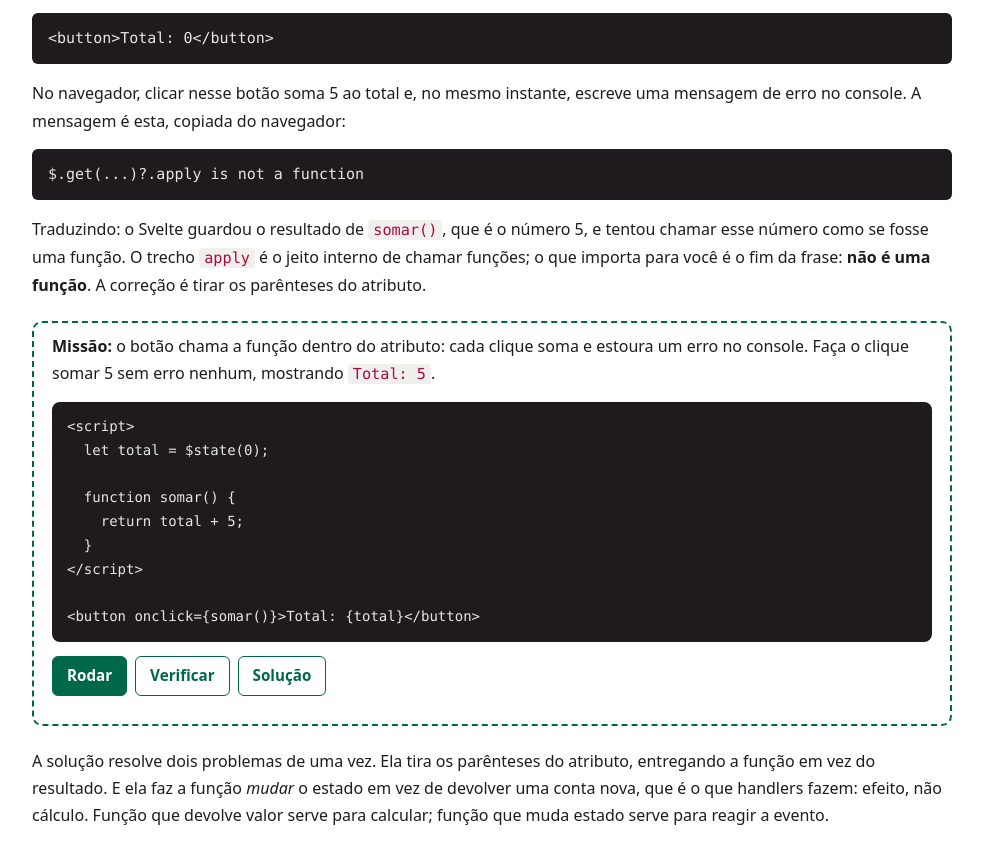
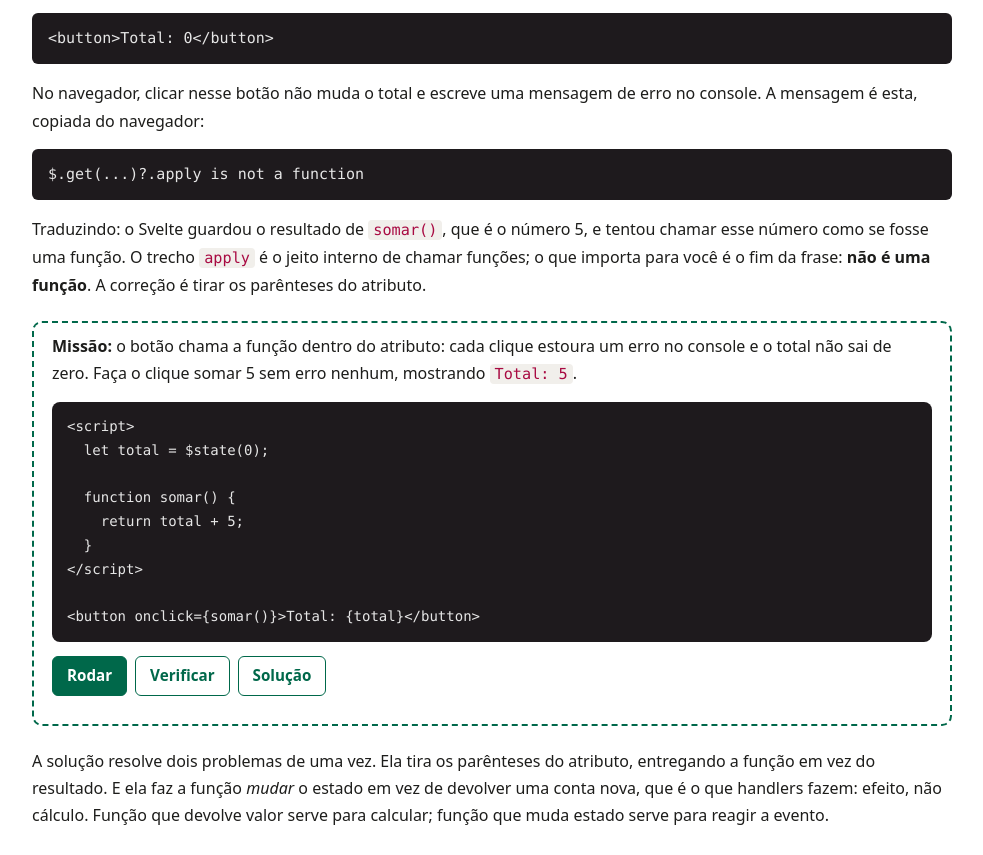
Before and after one commit to Wallysondevs/guia-svelte, a Svelte app: page handler.html in a window 1280 px wide. Shown: the part 7588-8443 px from the top of the page, without its empty margins (258-1241 px from the left). Built offline with nearby package versions, Linux system fonts and the light colour scheme.

Commit message:
Corrige duas explicações nas aulas de handler e de caixas
- handler.html: com onclick={somar()} o total NÃO muda; o clique só estoura o erro
- bind-caixas.html: o bind:group sincroniza o checked dos rádios sem escrever o atributo name

```diff
--- a/handler.html
+++ b/handler.html
@@ -254,14 +254,14 @@ dist/assets/index-VVryW8ge.js  35.89 kB │ gzip: 13.83 kB
 
 <pre class="out">&lt;button&gt;Total: 0&lt;/button&gt;</pre>
 
-<p>No navegador, clicar nesse botão soma 5 ao total e, no mesmo instante, escreve uma mensagem de erro no console. A mensagem é esta, copiada do navegador:</p>
+<p>No navegador, clicar nesse botão não muda o total e escreve uma mensagem de erro no console. A mensagem é esta, copiada do navegador:</p>
 
 <pre class="out">$.get(...)?.apply is not a function</pre>
 
 <p>Traduzindo: o Svelte guardou o resultado de <code>somar()</code>, que é o número 5, e tentou chamar esse número como se fosse uma função. O trecho <code>apply</code> é o jeito interno de chamar funções; o que importa para você é o fim da frase: <strong>não é uma função</strong>. A correção é tirar os parênteses do atributo.</p>
 
 <div class="trysvelte" data-goal="clique:button;;outre:^Total: 5">
-<p class="try-task"><strong>Missão:</strong> o botão chama a função dentro do atributo: cada clique soma e estoura um erro no console. Faça o clique somar 5 sem erro nenhum, mostrando <code>Total: 5</code>.</p>
+<p class="try-task"><strong>Missão:</strong> o botão chama a função dentro do atributo: cada clique estoura um erro no console e o total não sai de zero. Faça o clique somar 5 sem erro nenhum, mostrando <code>Total: 5</code>.</p>
 <pre class="script" data-file="App.svelte">&lt;script&gt;
   let total = $state(0);
 
```
Also changed, not shown: bind-caixas.html (+1 -1 lines).
